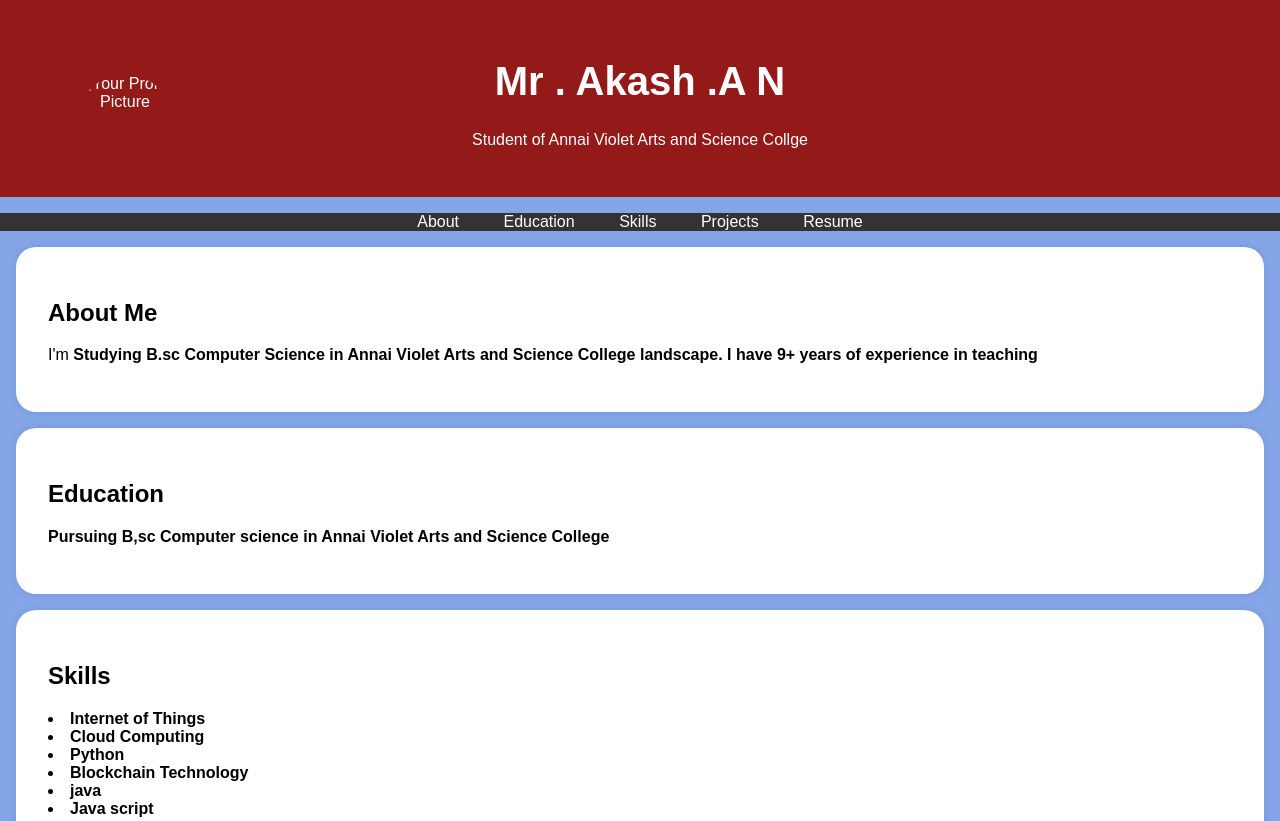
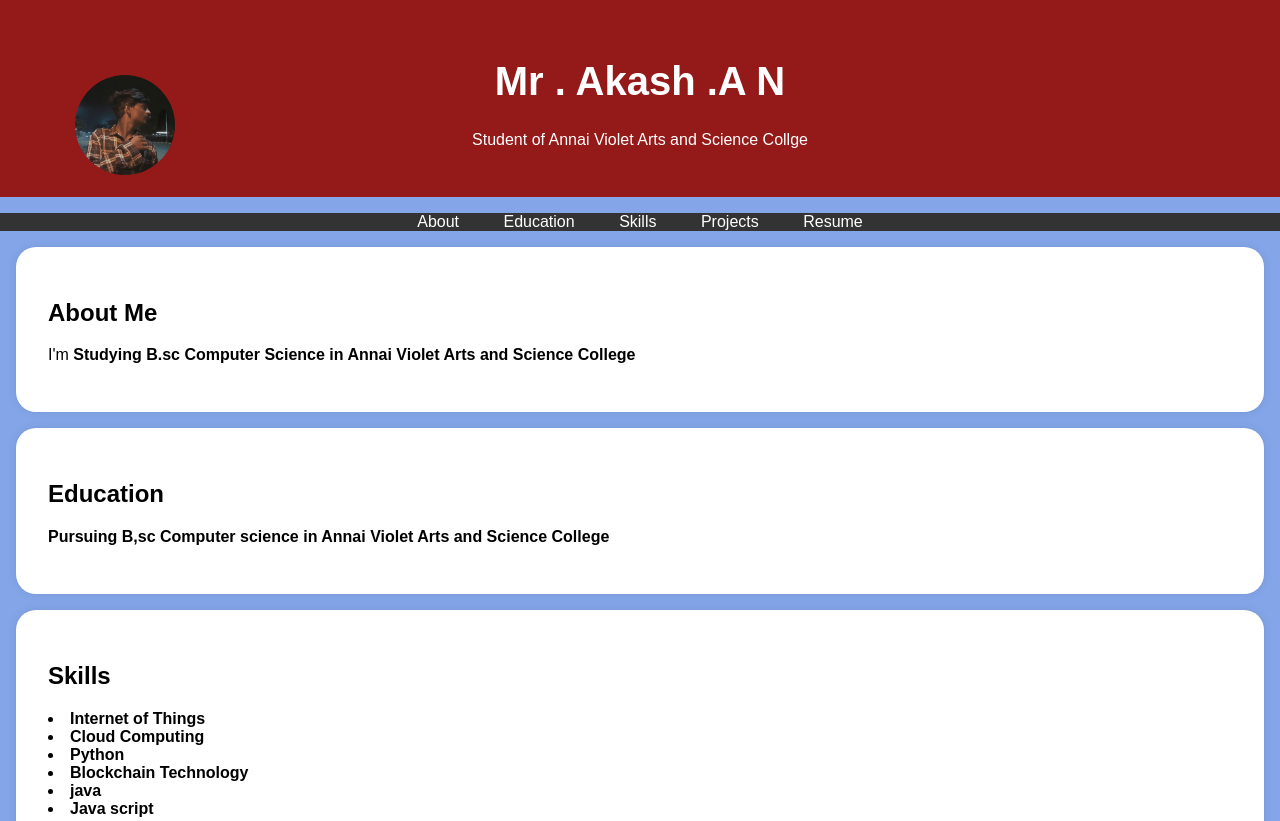
Before and after one commit to Paradox-36/Akash, a plain HTML site: page index.html in a window 1280 px wide. Shown: the top 821 px of the page. Drawn offline with Linux system fonts and the light colour scheme.

Commit message:
Image Update index.html

```diff
--- a/index.html
+++ b/index.html
@@ -95,7 +95,7 @@
     <header>
         <div class="header-content">
             <!-- Add your profile picture here -->
-            <img src="./pic.jpg" alt="Your Profile Picture" class="profile-picture">
+            <img src="Akash.jpg" alt="Your Profile Picture" class="profile-picture">
             <h1>Mr . Akash .A N</h1>
             <p> Student of Annai Violet Arts and  Science Collge</p>
         </div>
@@ -115,7 +115,7 @@
     <section id="about">
         <div class="section-content">
             <h2>About Me</h2>
-            <p>I'm  <b> Studying B.sc Computer Science in Annai Violet Arts and Science College<a href="https://techtrainer20.github.io/git_con2/" traget="_target"></a> landscape. I have 9+ years of experience in teaching </p>
+            <p>I'm  <b> Studying B.sc Computer Science in Annai Violet Arts and Science College<a href="https://techtrainer20.github.io/git_con2/" traget="_target"></a></p>
         </div>
     </section>
 
```
